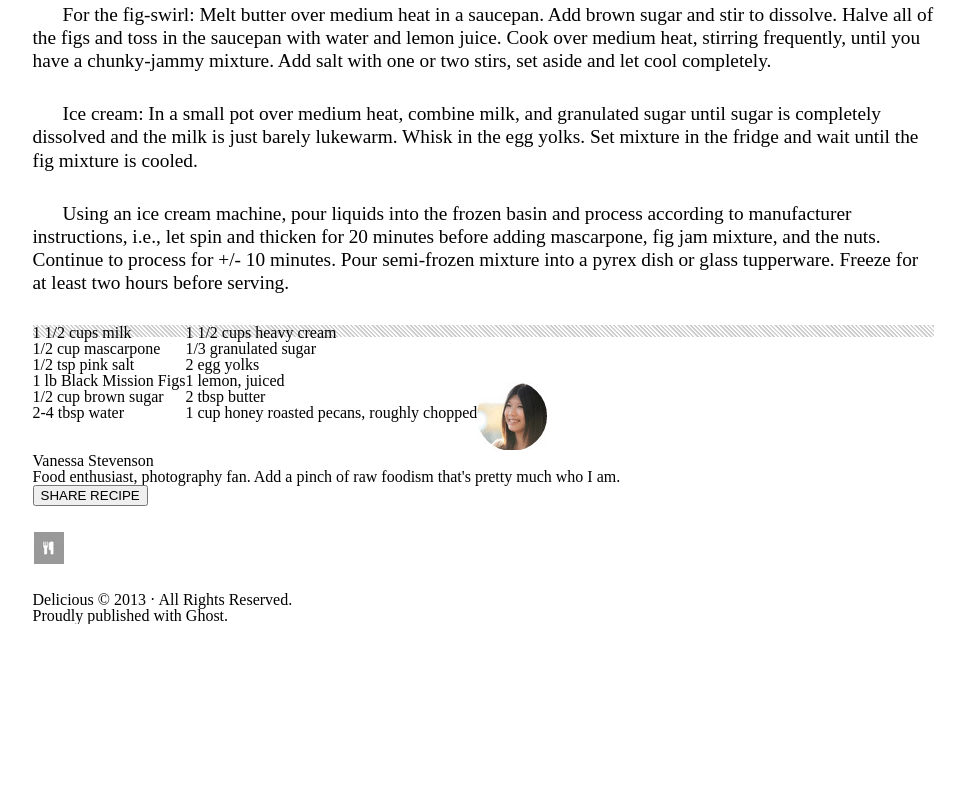
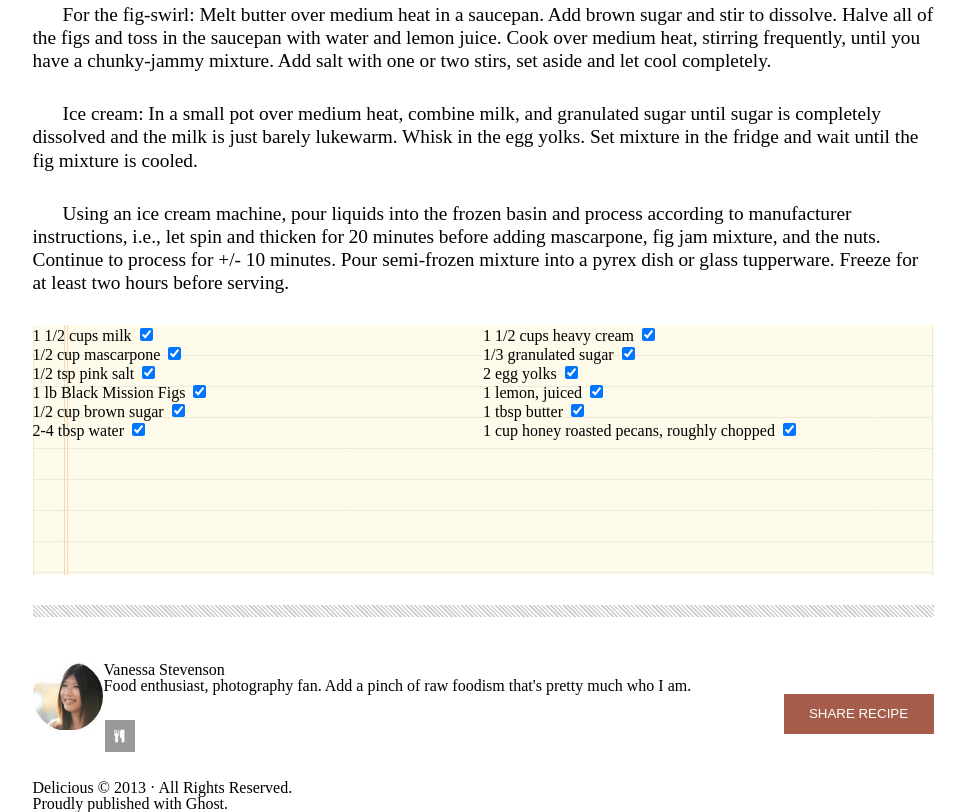
Before and after one commit to Dirrbick/CollabLab, a plain HTML site: page index.html in a window 1280 px wide. Shown: the part 839-1651 px from the top of the page, without its empty margins (157-1122 px from the left). Before the commit the page ends 1463 px from the top, so only its background shows below. Drawn offline with Linux system fonts and the light colour scheme.

Commit message:
got color pallet of share recipe to match along with buttons on checklist

```diff
--- a/css/style.css
+++ b/css/style.css
@@ -5,12 +5,28 @@ html {
 
 article {
     background-image: url("../img/list-bg.png");
+    height: 250px;
     margin: 30px 0;
 
 }
 
+.container {
+    display: block;
+}
+
+.checkmark {
+    top: 0;
+    left: 0px;
+    background-color: #eee;
+    clear: left;
+    float: left;
+    margin-left: 1em;
+}
+
 body>article>div {
     float: left;
+    width: 50%;
+
 }
 
 header>div {
@@ -83,3 +99,16 @@ body>main>p {
     line-height: 1.2em;
     font-size: 14.5pt;
 }
+
+section.bio>div>img {
+    float: left;
+}
+
+section.bio>div>button {
+    float: right;
+    color: white;
+    background-color: rgba(148, 61, 39, 0.836);
+    border: none;
+    height: 40px;
+    width: 150px;
+}
--- a/index.html
+++ b/index.html
@@ -58,22 +58,71 @@
         <article>
             <div>
                 <ul>
-                    <li>1 1/2 cups milk</li>
-                    <li>1/2 cup mascarpone</li>
+                    <label class="container">1 1/2 cups milk
+                        <input type="checkbox" checked="checked">
+                        <span class="checkmark"></span>
+                    </label>
+                    <label class="container">1/2 cup mascarpone
+                        <input type="checkbox" checked="checked">
+                        <span class="checkmark"></span>
+                    </label>
+                    <label class="container">1/2 tsp pink salt
+                        <input type="checkbox" checked="checked">
+                        <span class="checkmark"></span>
+                    </label>
+                    <label class="container">1 lb Black Mission Figs
+                        <input type="checkbox" checked="checked">
+                        <span class="checkmark"></span>
+                    </label>
+                    <label class="container">1/2 cup brown sugar
+                        <input type="checkbox" checked="checked">
+                        <span class="checkmark"></span>
+                    </label>
+                    <label class="container">2-4 tbsp water
+                        <input type="checkbox" checked="checked">
+                        <span class="checkmark"></span>
+                    </label>
+                    <!-- <li>1 1/2 cups milk</li> -->
+                    <!-- <li>1/2 cup mascarpone</li>
                     <li>1/2 tsp pink salt</li>
                     <li>1 lb Black Mission Figs</li>
                     <li>1/2 cup brown sugar</li>
-                    <li>2-4 tbsp water</li>
+                    <li>2-4 tbsp water</li> -->
                 </ul>
             </div>
             <div>
                 <ul>
-                    <li>1 1/2 cups heavy cream</li>
+                    <label class="container">1 1/2 cups heavy cream
+                            <input type="checkbox" checked="checked">
+                            <span class="checkmark"></span>
+                    </label>
+                    <label class="container">1/3 granulated sugar
+                        <input type="checkbox" checked="checked">
+                        <span class="checkmark"></span>
+                    </label>
+                    <label class="container">2 egg yolks
+                        <input type="checkbox" checked="checked">
+                        <span class="checkmark"></span>
+                    </label>
+                    <label class="container">1 lemon, juiced
+                        <input type="checkbox" checked="checked">
+                        <span class="checkmark"></span>
+                    </label>
+                    <label class="container">1 tbsp butter
+                        <input type="checkbox" checked="checked">
+                        <span class="checkmark"></span>
+                    </label>
+                    <label class="container">1 cup honey roasted pecans, roughly chopped
+                        <input type="checkbox" checked="checked">
+                        <span class="checkmark"></span>
+                    </label>
+
+                    <!-- <li>1 1/2 cups heavy cream</li>
                     <li>1/3 granulated sugar</li>
                     <li>2 egg yolks</li>
                     <li>1 lemon, juiced</li>
                     <li>2 tbsp butter</li>
-                    <li>1 cup honey roasted pecans, roughly chopped</li>
+                    <li>1 cup honey roasted pecans, roughly chopped</li> -->
                 </ul>
             </div>
         </article>
@@ -81,7 +130,7 @@
     <section class="divider">
                 <!-- divider line -->
     </section>
-    <section>
+    <section class="bio">
         <div>
             <img src="img/van-pic.png" alt="Vanessa Stevenson">
             <h3>
@@ -90,10 +139,10 @@
             <p>
                 Food enthusiast, photography fan. Add a pinch of raw foodism that's pretty much who I am.
             </p>
+            <button>
+                SHARE RECIPE
+            </button>
         </div>
-        <button>
-            SHARE RECIPE
-        </button>
     </section>
     <section class="footerLine">
         <img src="img/small-logo.png" alt="small logo">
```
